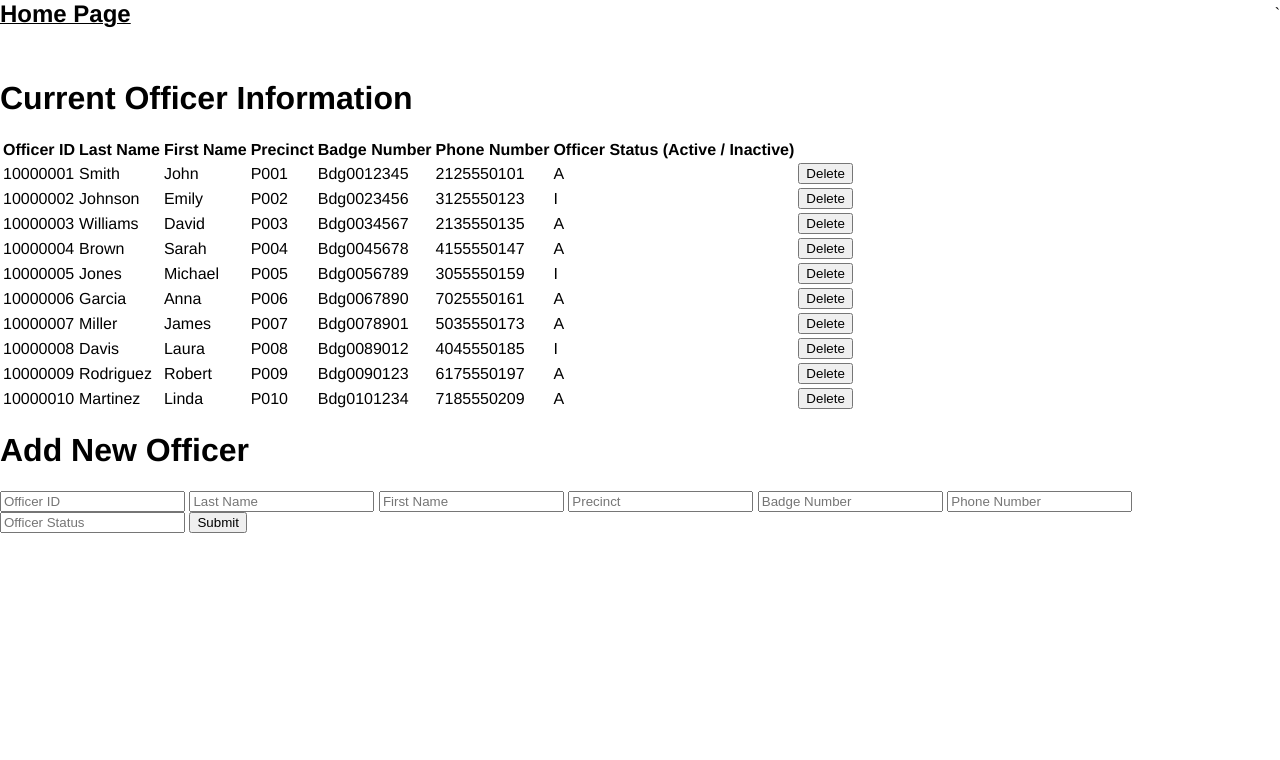
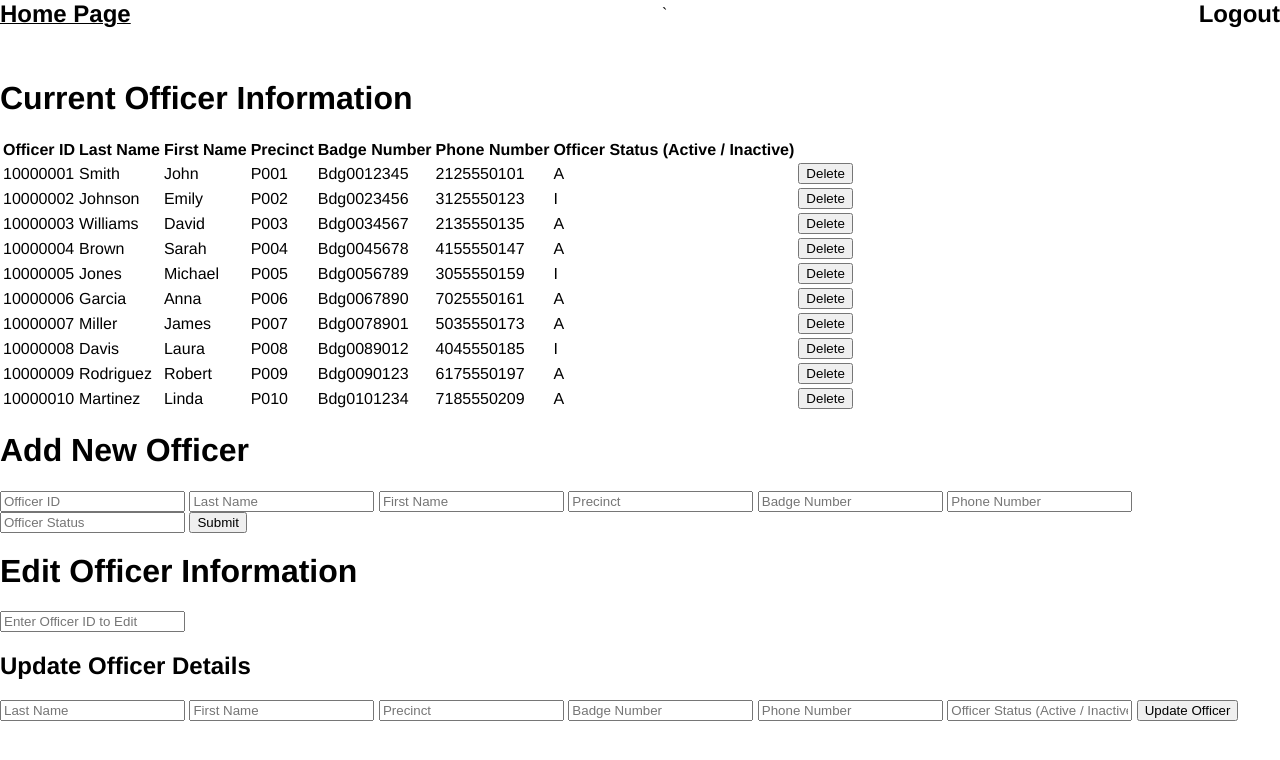
Before and after one commit to Varun07290/Project_IVY, a Flask app: page /GET_officer_info in a window 1280 px wide. Shown: the top 760 px of the page. Run offline with Flask 3, Linux system fonts and the light colour scheme; data comes from the database, SQL or seed files in the repository.

Commit message:
UPDATE_V

```diff
--- a/app.py
+++ b/app.py
@@ -1,5 +1,6 @@
 from flask import Flask, render_template, request, redirect, url_for, flash
 import mysql.connector
+import bcrypt
 from mysql.connector.errors import IntegrityError, DataError, DatabaseError
 
 
@@ -20,9 +21,49 @@ config = {
 
 db = mysql.connector.connect(**config)
 
+
 @app.route('/')
+def login_start():
+    return render_template('login.html')
+
+
+# Login Page
+
+@app.route('/login', methods=['GET', 'POST'])
+def login():
+    if request.method == 'POST':
+        username = request.form['username']
+        password = request.form['password']
+
+        # Validate credentials
+        if validate_credentials(username, password):
+            return redirect(url_for('index'))  # Redirect to the index page if valid
+        else:
+            flash('Invalid username or password')  # Show error message
+
+    return render_template('login.html')
+
+# Index
+@app.route('/index')
 def index():
     return render_template('index.html')
+
+def validate_credentials(username, password):
+    try:
+        cursor = db.cursor()
+        sql = "SELECT * FROM users WHERE username = %s"
+        cursor.execute(sql, (username,))
+        user = cursor.fetchone()
+
+        if user and user[1] == password:
+            return True
+        else:
+            return False
+    finally:
+        cursor.close()
+
+
+
 
 
 #  Officer Methods Start Here
@@ -86,6 +127,37 @@ def delete_officer():
 
 
 
+@app.route('/edit_officer', methods=['POST'])
+def edit_officer():
+    officer_id = request.form['Officer_ID']
+    last_name = request.form['Last']
+    first_name = request.form['First']
+    precinct = request.form['Precinct']
+    badge_number = request.form['Badge']
+    phone_number = request.form['Phone']
+    status = request.form['Status']
+
+    try:
+        cursor = db.cursor()
+
+        # SQL query to update officer details
+        query = """
+        UPDATE Officers
+        SET Last = %s, First = %s, Precinct = %s, Badge = %s, Phone = %s, Status = %s
+        WHERE Officer_ID = %s
+        """
+        cursor.execute(query, (last_name, first_name, precinct, badge_number, phone_number, status, officer_id))
+
+        db.commit()
+        cursor.close()
+        flash('Officer updated successfully.')
+        return redirect(url_for('GET_officer_info'))
+
+    except Exception as e:
+        db.rollback()
+        flash('Error occurred while updating the officer.')
+        print(e)
+        return redirect(url_for('GET_officer_info'))
 
 
 
--- a/static/css/layout.css
+++ b/static/css/layout.css
@@ -1,6 +1,12 @@
 * {
     box-sizing: border-box;
   }
+
+  .navbar {
+    display: flex;
+    justify-content: space-between; /* This will align items on both ends */
+    /* Add other styling as needed */
+}
 
   html {
     text-size-adjust: none;
--- a/templates/Police_Information_Page.html
+++ b/templates/Police_Information_Page.html
@@ -16,6 +16,12 @@
       <a class="nav-title-link" href="{{ url_for('index') }}">
       <span class="nav-title">Home Page</span>
     </a>`
+
+    <div class="nav-right">
+        <a class="nav-title-link" href="{{ url_for('login') }}">
+            <span class="nav-title">Logout</span>
+        </a>
+    </div>
     </div>
 
     <table>
@@ -67,6 +73,21 @@
       <button type="submit">Submit</button>
   </form>
 
+  <h1>Edit Officer Information</h1>
+
+  <form action="/edit_officer" method="post">
+      <input type="text" name="Officer_ID" placeholder="Enter Officer ID to Edit" required>
+
+      <h2>Update Officer Details</h2>
+      <input type="text" name="Last" placeholder="Last Name">
+      <input type="text" name="First" placeholder="First Name">
+      <input type="text" name="Precinct" placeholder="Precinct">
+      <input type="text" name="Badge" placeholder="Badge Number">
+      <input type="text" name="Phone" placeholder="Phone Number">
+      <input type="text" name="Status" placeholder="Officer Status (Active / Inactive)">
+      <button type="submit">Update Officer</button>
+  </form>
+
   {% if error %}
   <div class="error-message">{{ error }}</div>
   {% endif %}
--- /dev/null
+++ b/templates/test_file.py
@@ -0,0 +1,5 @@
+import bcrypt
+
+password = "Admin"
+hashed_password = bcrypt.hashpw(password.encode('utf-8'), bcrypt.gensalt())
+print(hashed_password)
```
Also changed, not shown: templates/Appeals_Information_Page.html (+7 -0 lines), templates/Criminal_Information_Page.html (+7 -0 lines), templates/Login.html (added, +19 -0 lines), templates/index.html (+7 -0 lines).
